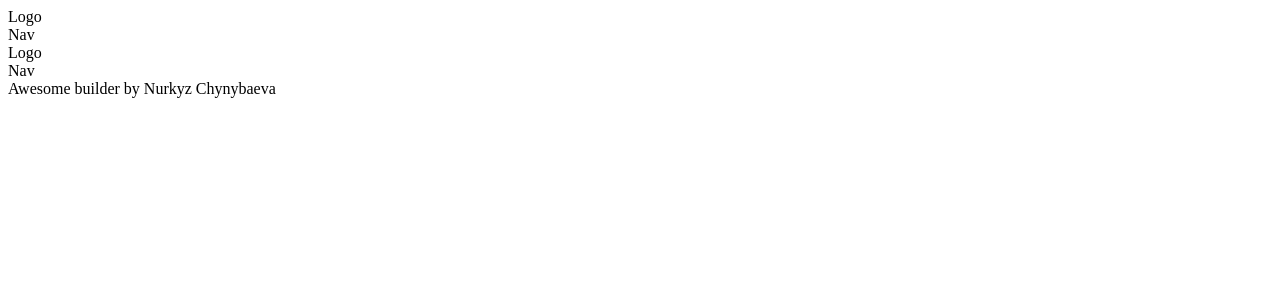
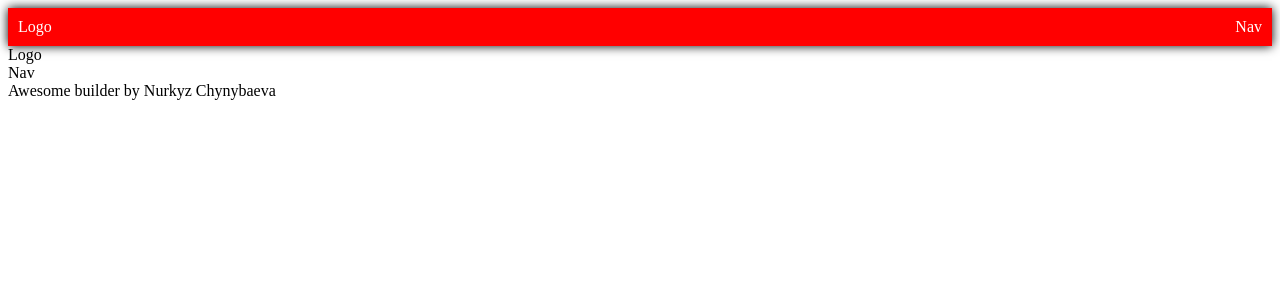
Before and after one commit to Nurkyz-Chynybaeva/builder, a React (Create React App) app: page / in a window 1280 px wide. Shown: the top 300 px of the page. Built offline with nearby package versions, Linux system fonts and the light colour scheme.

Commit message:
added css

```diff
--- /dev/null
+++ b/src/App.css
@@ -0,0 +1,3 @@
+body{
+  margin: 0;
+}
--- a/src/App.js
+++ b/src/App.js
@@ -1,13 +1,10 @@
 import Layout from "./components/Layout/Layout";
-import Toolbar from "./components/Toolbar/Toolbar";
-
 
 function App() {
   return (
     <div className="App">
+
       <Layout>
-<Toolbar />
-
 Awesome builder by Nurkyz Chynybaeva
       </Layout>
 
--- /dev/null
+++ b/src/components/Drawer/Drawer.js
@@ -0,0 +1,15 @@
+import classes from "./Drawer.module.css";
+import Nav from "../Nav/Nav";
+import Logo from "../Logo/Logo";
+
+
+const Drawer = ({ }) => {
+  return (
+    <div className = {classes.Drawer}>
+    <Logo/>
+    <Nav/>
+    </div>
+  )
+}
+
+export default Drawer;
--- a/src/components/Layout/Layout.js
+++ b/src/components/Layout/Layout.js
@@ -1,10 +1,12 @@
 import Toolbar from "../Toolbar/Toolbar";
+import Drawer from "../Drawer/Drawer";
 import classes from "./Layout.module.css";
 
 const Layout = ({children}) => {
   return (
     <div className = {classes.Layout}>
       <Toolbar/>
+      <Drawer/>
      {children}
     </div>
   )
--- a/src/components/Toolbar/Toolbar.js
+++ b/src/components/Toolbar/Toolbar.js
@@ -3,7 +3,7 @@ import Nav from "../Nav/Nav";
 import Logo from "../Logo/Logo";
 
 
-const Toolbar = ({children}) => {
+const Toolbar = ({ }) => {
   return (
     <div className = {classes.Toolbar}>
     <Logo/>
--- a/src/components/Toolbar/Toolbar.module.css
+++ b/src/components/Toolbar/Toolbar.module.css
@@ -0,0 +1,13 @@
+.Toolbar{
+  display: flex;
+  justify-content: space-between;
+  padding: 10px;
+
+  color: white;
+  background-color: red;
+  box-shadow: 0 0 10px rgba(0, 0 , .5);
+
+  position: sticky;
+  top:0;
+  left: 0;
+}
```
Also changed, not shown: src/components/Drawer/Drawer.module.css (added).
